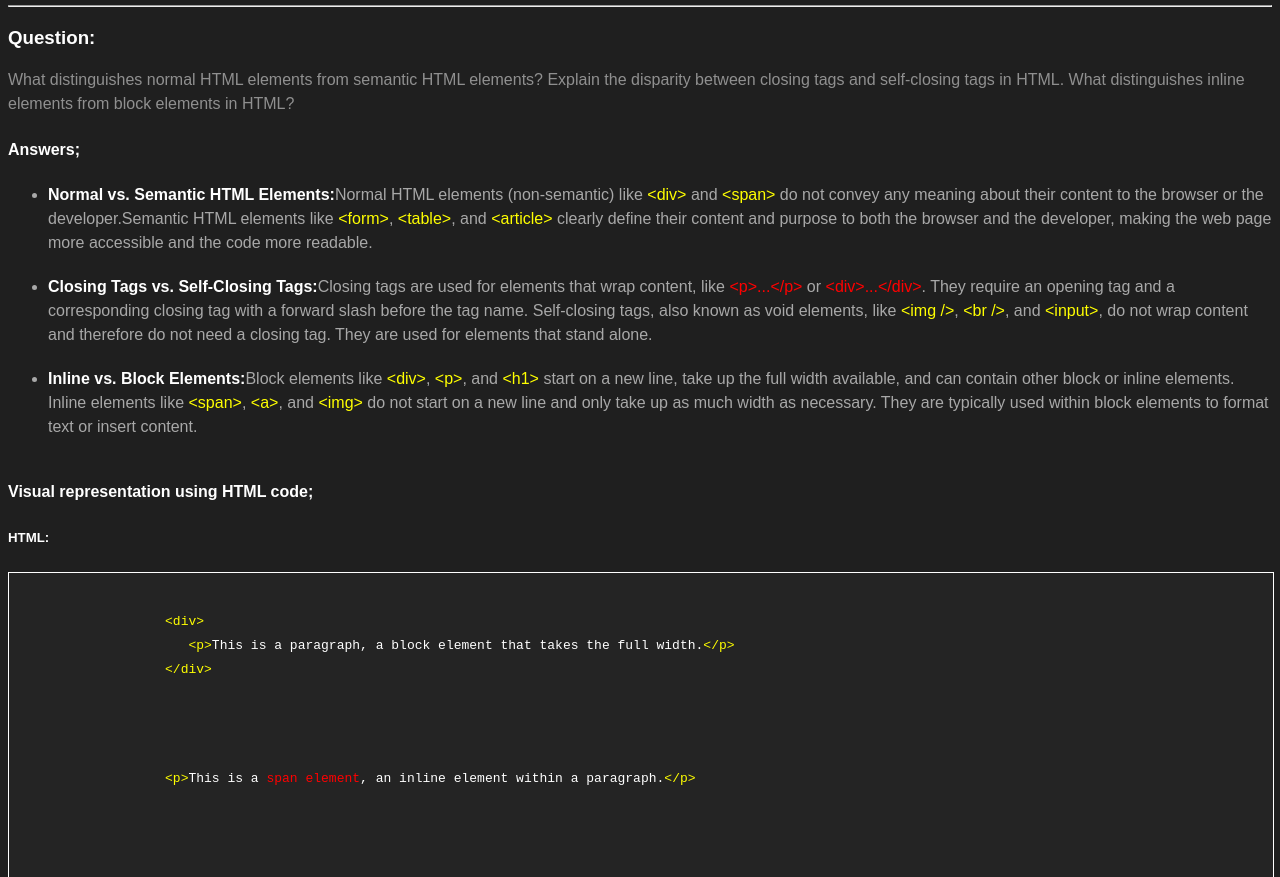
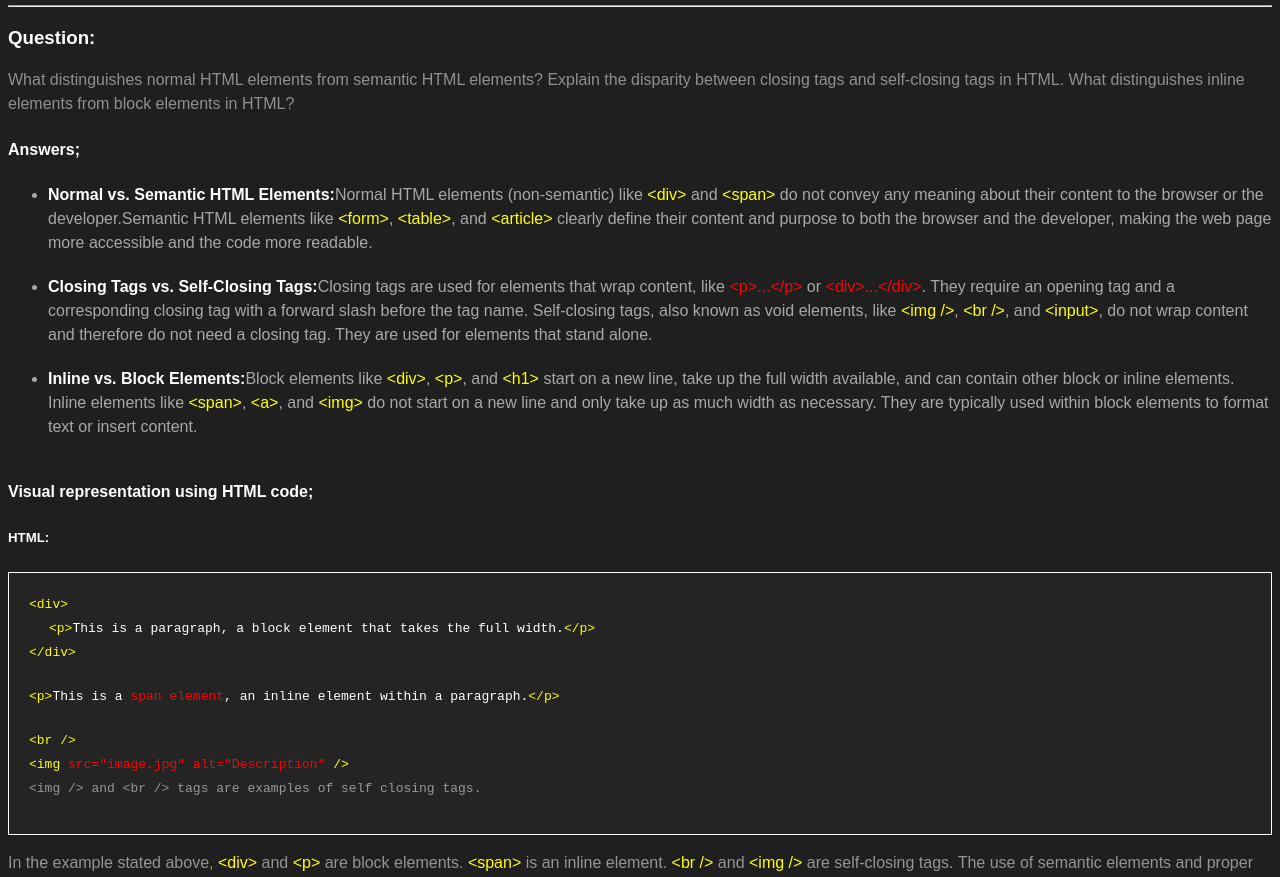
Before and after one commit to meandevv/Task-2, a plain HTML site: page Question3.html in a window 1280 px wide. Shown: the part 75-952 px from the top of the page. Drawn offline with Linux system fonts and the light colour scheme; a web font is replaced by a local one.

Commit message:
second commit

```diff
--- a/Question3.html
+++ b/Question3.html
@@ -51,9 +51,20 @@
         }
 
         .html{
-            width: 100%;
+            display: block;
+            padding-top: 20px;
+            padding-left: 20px;
+            padding-right: 20px;
             border: 1px solid;
             background-color: rgba(172, 172, 172, 0.034);
+        }
+
+        .code{
+            padding-bottom: 20px;
+        }
+
+        .code p{
+            margin-top: 0;
         }
 
         main p{
@@ -71,7 +82,7 @@
             text-decoration: none;
         }
 
-        footer a:hover{
+        .index:hover{
             color: #030303;
             background-color: #ffffff;
             padding: 8px;
@@ -155,32 +166,31 @@
 
 <!-- Block element example -->
 
-            <pre>
 <code>
-                    <span style="color: yellow;">&ltdiv&gt</span>
-                       <span style="color: yellow;">&ltp&gt</span>This is a paragraph, a block element that takes the full width.<span style="color: yellow;">&lt/p&gt</span>
+<div class="code">
+    <span style="color: yellow;">&ltdiv&gt</span><br>
+    <span style="color: yellow; padding-left: 20px; ">&ltp&gt</span>This is a paragraph, a block element that takes the full width.<span style="color: yellow;">&lt/p&gt</span><br>
     <span style="color: yellow;">&lt/div&gt</span>
-                </code>
-            </pre>
+</div>
 
 <!-- Inline element example -->
 
-            <pre>
-                <code>
+<div class="code">
     <span style="color: yellow;">&ltp&gt</span>This is a <span style="color: red;">span element</span>, an inline element within a paragraph.<span style="color: yellow;">&lt/p&gt
     </span>
-                </code>
-            </pre>
+</div>
+
 
 <!-- Self-closing tag example -->
 
-            <pre>
-                <code>
-                    <span style="color: yellow;">&ltbr /&gt</span>
+<div class="code">
+    <span style="color: yellow;">&ltbr /&gt</span><br>
     <span style="color: yellow;">&ltimg</span> <span style="color: red;">src="image.jpg" alt="Description" </span><span style="color: yellow;">/&gt
-                    </span>The &ltimg /&gt and &ltbr /&gt tag are self closing tags.
+    </span>
+    <p>&ltimg /&gt and &ltbr /&gt tags are examples of self closing tags.</p>
+</div>
+
 </code>
-            </pre>
 </section>
 
         <p>In the example stated above,
@@ -191,7 +201,7 @@
     </main>
 
     <footer class="container">
-        <p>Back to <a href="index.html" target="_blank" referrerpolicy="no-referrer">Kadiri Benjamin</a></p>
+        <p>Back to <a class="index" href="index.html" target="_blank" referrerpolicy="no-referrer">Kadiri Benjamin</a></p>
 
         <div class="icons">
            <a href="https://www.facebook.com/thebenconcepts?mibextid=ZbWKwL" target="_blank" referrerpolicy="no-referrer"><i class="fa fa-facebook"></i></a>
```
Lines whose indentation alone changed are shown as unchanged.
